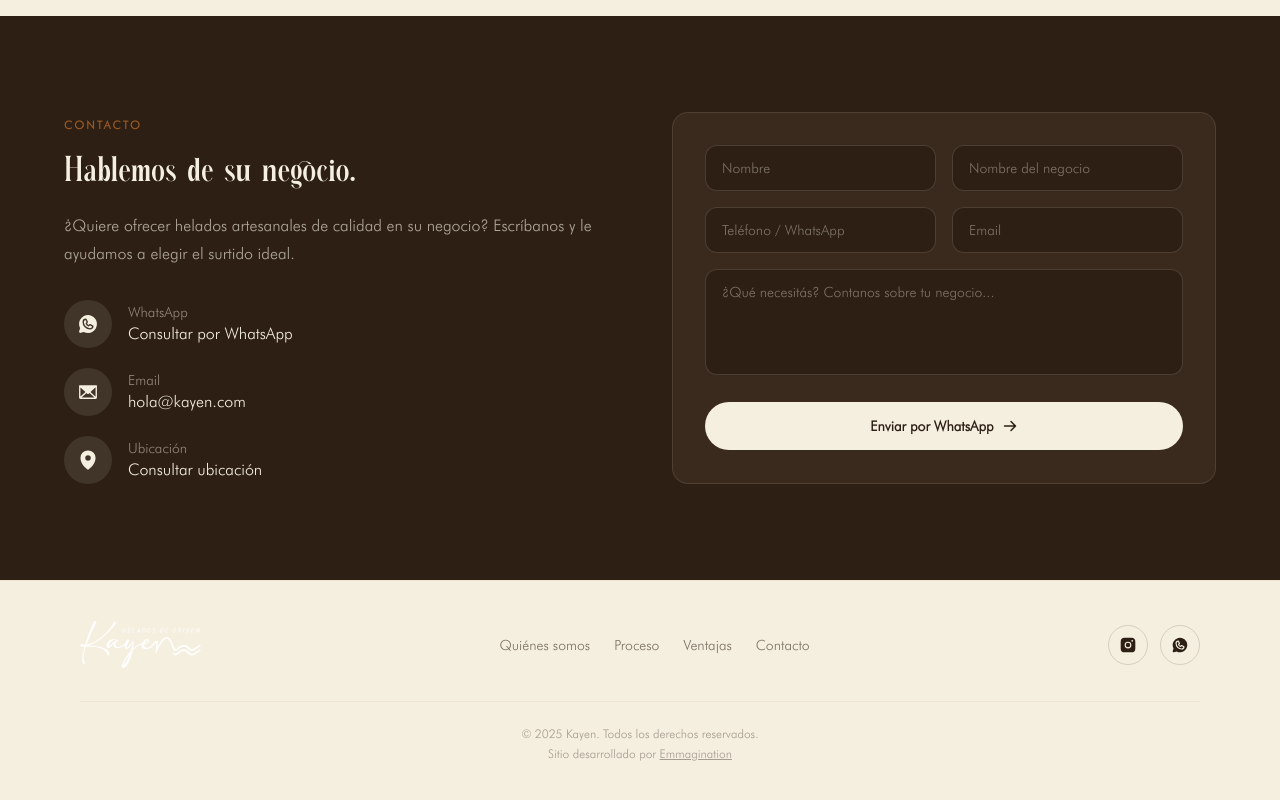
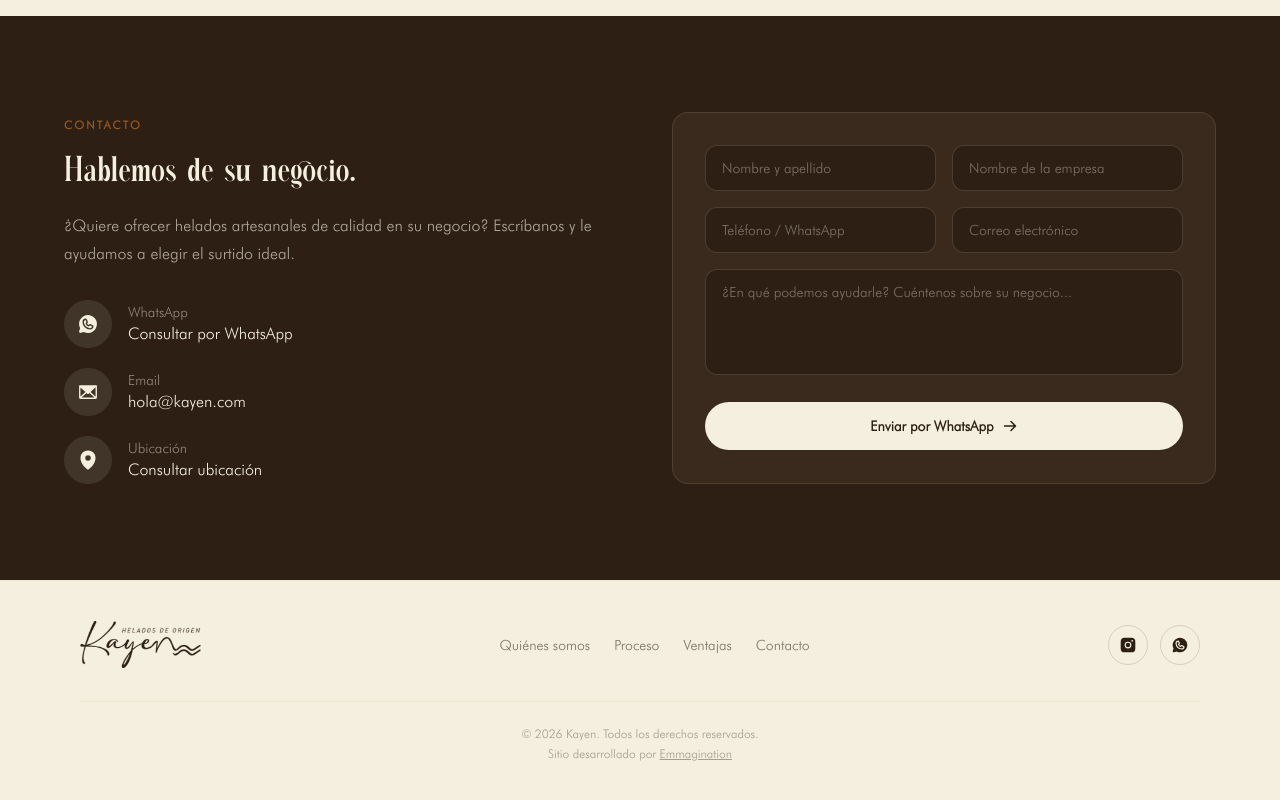
Before and after one commit to ccarrascosamur-cpu/Kayen, a Next.js app: page / in a window 1280 px wide. Shown: the part 4033-4833 px from the top of the page. Built offline with nearby package versions, Linux system fonts and the light colour scheme.

Commit message:
Refine footer branding and form copy

```diff
--- a/app/page.tsx
+++ b/app/page.tsx
@@ -35,6 +35,10 @@
                 src="/logo-kayen.png"
                 alt="Kayen"
                 className="h-12 w-auto object-contain"
+                style={{
+                  filter:
+                    'brightness(0) saturate(100%) invert(10%) sepia(18%) saturate(1378%) hue-rotate(343deg) brightness(93%) contrast(92%)',
+                }}
               />
             </div>
 
@@ -68,7 +72,7 @@
           </div>
 
           <div className="mt-8 pt-6 border-t border-[#C67B3A]/10 text-center text-xs text-[#2D1F14]/40 space-y-1">
-            <p>© 2025 Kayen. Todos los derechos reservados.</p>
+            <p>© 2026 Kayen. Todos los derechos reservados.</p>
             <p>
               Sitio desarrollado por{' '}
               <a
--- a/components/ContactSection.tsx
+++ b/components/ContactSection.tsx
@@ -21,7 +21,7 @@
 
   const handleSubmit = (e: React.FormEvent) => {
     e.preventDefault()
-    const message = `Hola, soy ${formData.nombre} de ${formData.empresa}.\nTel: ${formData.telefono}\nEmail: ${formData.email}\n\n${formData.mensaje}`
+    const message = `Hola, mi nombre es ${formData.nombre} y le escribo desde ${formData.empresa}.\nTeléfono: ${formData.telefono}\nCorreo electrónico: ${formData.email}\n\n${formData.mensaje}`
     const whatsappURL = `https://wa.me/?text=${encodeURIComponent(message)}`
     window.open(whatsappURL, '_blank')
     setSubmitted(true)
@@ -99,7 +99,7 @@
             {submitted && (
               <div className="mb-5 flex items-center gap-3 rounded-xl border border-green-400/30 bg-green-400/10 px-4 py-3 text-sm text-green-300">
                 <CheckCircle size={18} weight="fill" />
-                <span>¡Mensaje enviado! Te contactaremos por WhatsApp.</span>
+                <span>Mensaje enviado. Nos pondremos en contacto por WhatsApp.</span>
               </div>
             )}
 
@@ -107,7 +107,7 @@
               <input
                 type="text"
                 name="nombre"
-                placeholder="Nombre"
+                placeholder="Nombre y apellido"
                 value={formData.nombre}
                 onChange={handleChange}
                 required
@@ -116,7 +116,7 @@
               <input
                 type="text"
                 name="empresa"
-                placeholder="Nombre del negocio"
+                placeholder="Nombre de la empresa"
                 value={formData.empresa}
                 onChange={handleChange}
                 required
@@ -134,7 +134,7 @@
               <input
                 type="email"
                 name="email"
-                placeholder="Email"
+                placeholder="Correo electrónico"
                 value={formData.email}
                 onChange={handleChange}
                 required
@@ -144,7 +144,7 @@
 
             <textarea
               name="mensaje"
-              placeholder="¿Qué necesitás? Contanos sobre tu negocio..."
+              placeholder="¿En qué podemos ayudarle? Cuéntenos sobre su negocio..."
               value={formData.mensaje}
               onChange={handleChange}
               rows={4}
```
